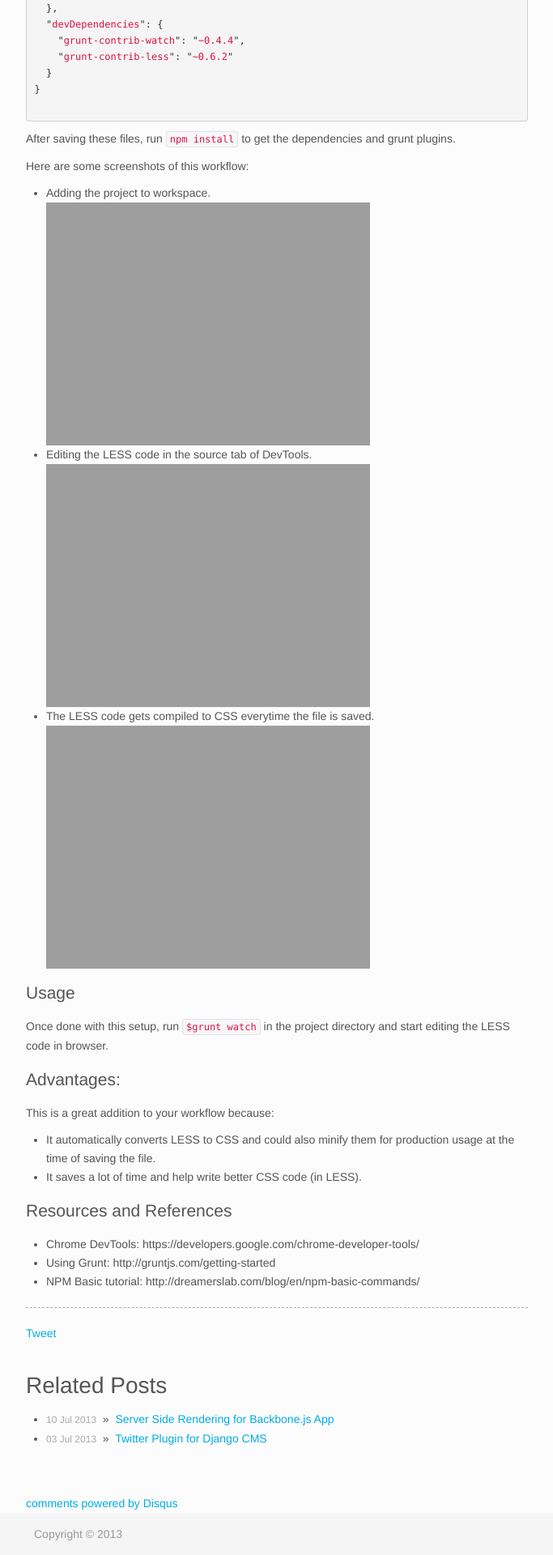
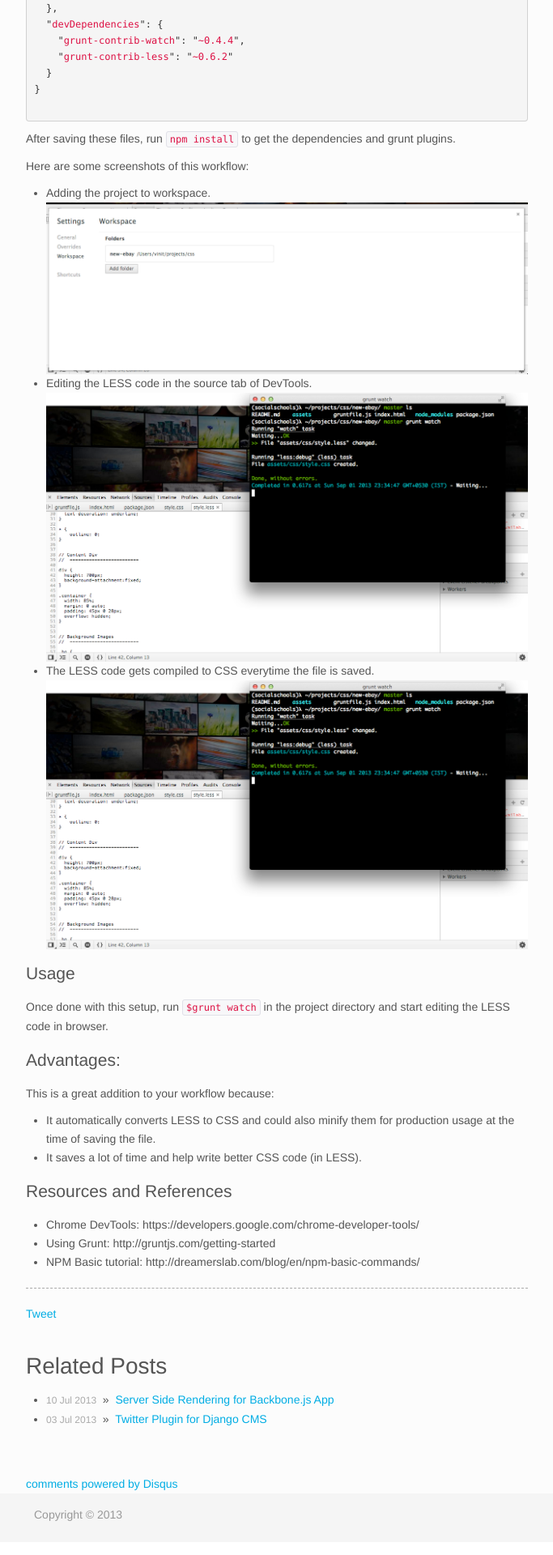
Before and after one commit to maddy9859/devlog, a Jekyll site: the page built from _posts/2013-08-26-Write-LESS-In-DevTools.md, in a window 1280 px wide. Shown: the part 1385-3305 px from the top of the page at 81% size, without its empty margins (138-821 px from the left). Built offline with Jekyll 4.4.1, drawn with Linux system fonts in a browser that asks for light colours; Markdown is read by kramdown in place of the engine named in the settings; comment, search, counter and statistics services are not loaded.

Commit message:
fix path of the images

```diff
--- a/_posts/2013-08-26-Write-LESS-In-DevTools.md
+++ b/_posts/2013-08-26-Write-LESS-In-DevTools.md
@@ -80,11 +80,11 @@
 Here are some screenshots of this workflow:
 
 - Adding the project to workspace.
-![workspace]('/public/images/workspace.png')
+![workspace](/public/images/workspace.png)
 - Editing the LESS code in the source tab of DevTools.
-![LESS]('/public/images/less.png')
+![LESS](/public/images/less.png)
 - The LESS code gets compiled to CSS everytime the file is saved.
-![CSS]('/public/images/less.png')
+![CSS](/public/images/less.png)
 
 ### Usage
 
```
